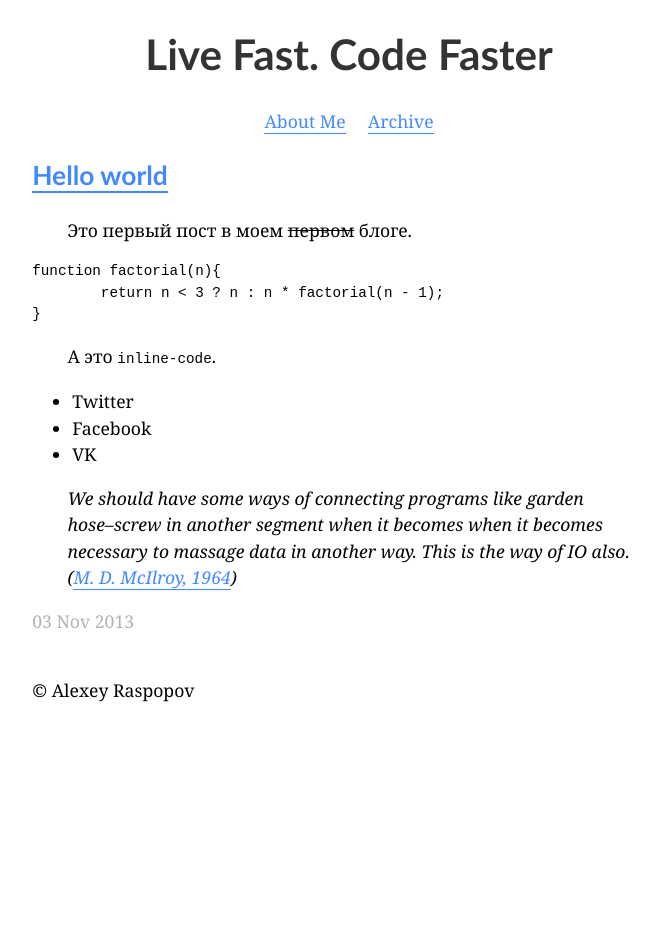
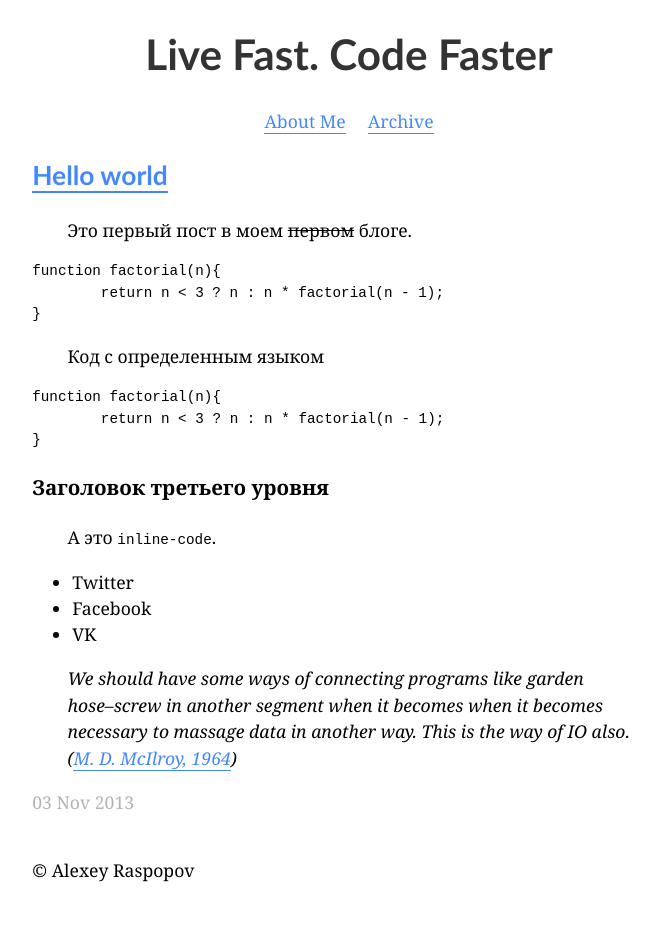
Before and after one commit to alexeyraspopov/alexeyraspopov.github.io, a Jekyll site: the page built from _posts/2013-11-03-hello-world.md, in a window 1280 px wide. Shown: the whole page, without its empty margins (291-950 px from the left). Built offline with Jekyll 4.4.1, drawn with Linux system fonts in a browser that asks for light colours; before the commit the page ends 900 px from its top, so only the background shows below that.

Commit message:
added examples

````diff
--- a/_posts/2013-11-03-hello-world.md
+++ b/_posts/2013-11-03-hello-world.md
@@ -9,6 +9,16 @@ title: Hello world
 		return n < 3 ? n : n * factorial(n - 1);
 	}
 
+Код с определенным языком
+
+```javascript
+function factorial(n){
+	return n < 3 ? n : n * factorial(n - 1);
+}
+```
+
+### Заголовок третьего уровня
+
 А это `inline-code`.
 
  * Twitter
````
